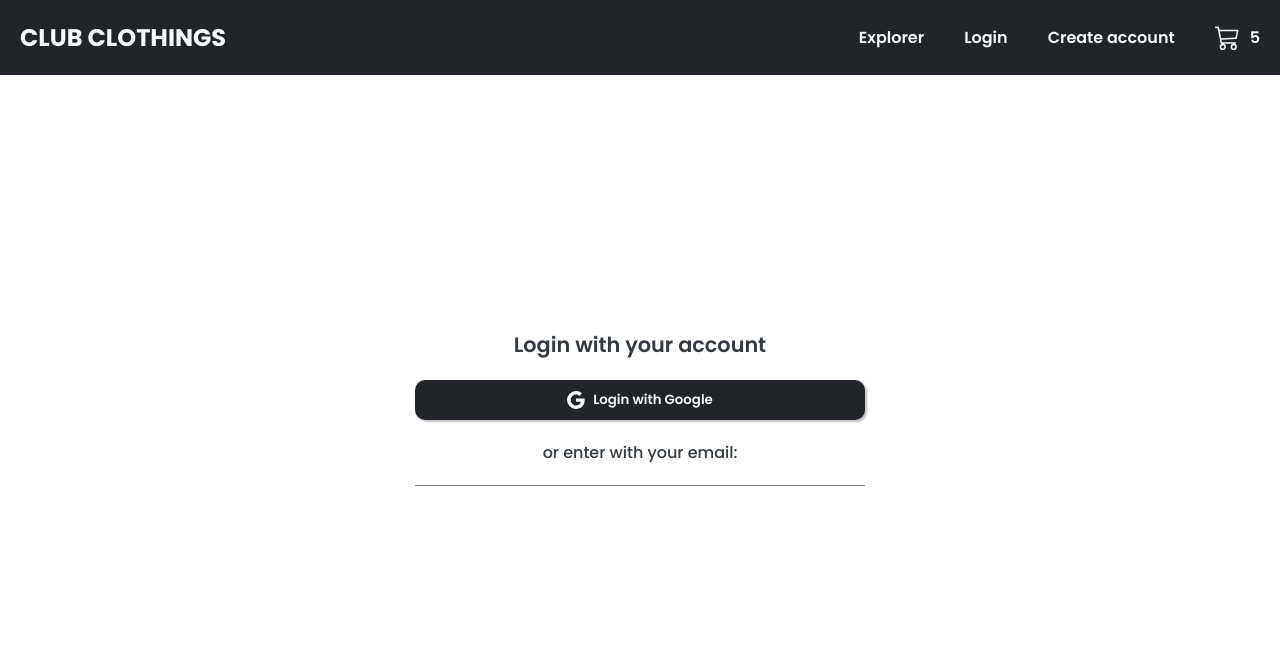
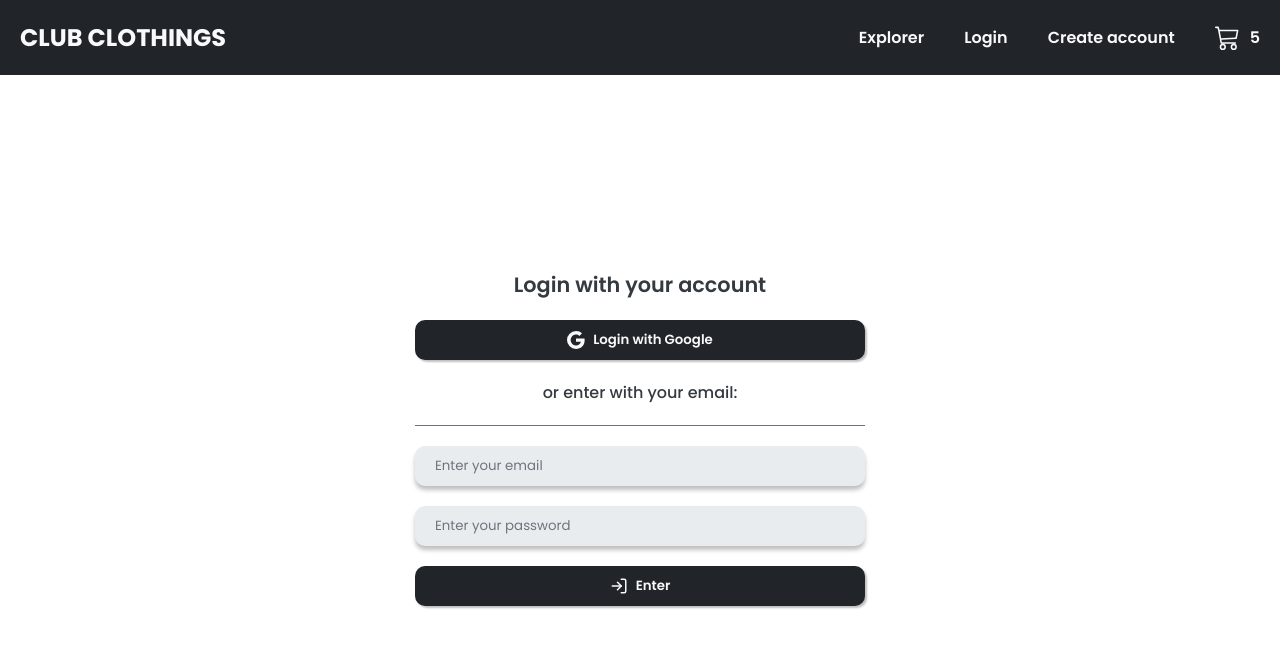
Before and after one commit to BmAlkes/Club-Clothing, a React (Create React App) app: page /Login in a window 1280 px wide. Shown: the top 648 px of the page. Built offline with nearby package versions, Linux system fonts and the light colour scheme; no server answers.

Commit message:
feat:Custom input

```diff
--- a/src/Pages/Login/Login.page.tsx
+++ b/src/Pages/Login/Login.page.tsx
@@ -2,6 +2,7 @@ import React from 'react'
 import Header from '../../components/header/header'
 import CustomButton from '../../components/custom-buttton/CustomButton'
 import { BsGoogle } from 'react-icons/bs'
+import { FiLogIn } from 'react-icons/fi'
 import {
   LoginContainer,
   LoginHeadline,
@@ -9,6 +10,7 @@ import {
   LoginInputContainer,
   LoginSubtitle
 } from './Login.styles'
+import CustomInput from '../../components/custom-input/CustomInput'
 
 const Login = () => {
   return (
@@ -22,8 +24,13 @@ const Login = () => {
             Login with Google
           </CustomButton>
           <LoginSubtitle>or enter with your email:</LoginSubtitle>
-          <LoginInputContainer>{/*Email Input*/}</LoginInputContainer>
-          <LoginInputContainer>{/*password Input*/}</LoginInputContainer>
+          <LoginInputContainer>
+            <CustomInput placeholder="Enter your email" />
+          </LoginInputContainer>
+          <LoginInputContainer>
+            <CustomInput placeholder="Enter your password" />
+          </LoginInputContainer>
+          <CustomButton startIcon={<FiLogIn size={18} />}>Enter</CustomButton>
         </LoginContent>
       </LoginContainer>
     </>
--- /dev/null
+++ b/src/components/custom-input/CustomInput.tsx
@@ -0,0 +1,12 @@
+import { FunctionComponent, InputHTMLAttributes } from 'react'
+import { CustomInputContainer } from './custom-input'
+
+interface CustomInput extends InputHTMLAttributes<HTMLInputElement> {
+  hasError?: boolean
+}
+
+const CustomInput: FunctionComponent<CustomInput> = ({ hasError, ...rest }) => {
+  return <CustomInputContainer hasError={hasError} {...rest} />
+}
+
+export default CustomInput
--- /dev/null
+++ b/src/components/custom-input/custom-input.ts
@@ -0,0 +1,28 @@
+import styled from 'styled-components'
+import Colors from '../../theme/theme.colors'
+
+type CustomInputContainerProps = {
+  hasError?: boolean
+}
+
+export const CustomInputContainer = styled.input<CustomInputContainerProps>`
+  border: none;
+  width: 100%;
+  background-color: ${Colors.input.background};
+  padding-right: 20px;
+  padding-left: 20px;
+  padding-top: 10px;
+  padding-bottom: 10px;
+  box-shadow: 0px 4px 4px rgba(0, 0, 0, 0.25);
+  border-radius: 10px;
+  color: ${Colors.text.dark};
+  border: ${(props) => (props.hasError ? `2px solid ${Colors.error}` : 'none')};
+  &::placeholder {
+    color: ${(props) =>
+      props.hasError ? Colors.error : Colors.input.placeholder};
+  }
+  &:focus {
+    outline: ${(props) =>
+      props.hasError ? 'none' : `2px solid ${Colors.input.placeholder}`};
+  }
+`
--- a/src/components/header/Header.styles.ts
+++ b/src/components/header/Header.styles.ts
@@ -13,6 +13,9 @@ export const HeaderContainer = styled.div`
 export const HeaderTitle = styled.h2`
   font-weight: bold;
   font-size: 1.5rem;
+  &:hover {
+    cursor: pointer;
+  }
 `
 
 export const HeaderItems = styled.div`
--- a/src/components/header/header.tsx
+++ b/src/components/header/header.tsx
@@ -15,10 +15,13 @@ const Header = () => {
   const handleClick = () => {
     navigate('/login')
   }
+  const handleEnter2 = () => {
+    navigate('/')
+  }
 
   return (
     <HeaderContainer>
-      <HeaderTitle>CLUB CLOTHINGS</HeaderTitle>
+      <HeaderTitle onClick={handleEnter2}>CLUB CLOTHINGS</HeaderTitle>
       <HeaderItems>
         <HeaderItem>Explorer</HeaderItem>
         <HeaderItem onClick={handleClick}>Login</HeaderItem>
```
